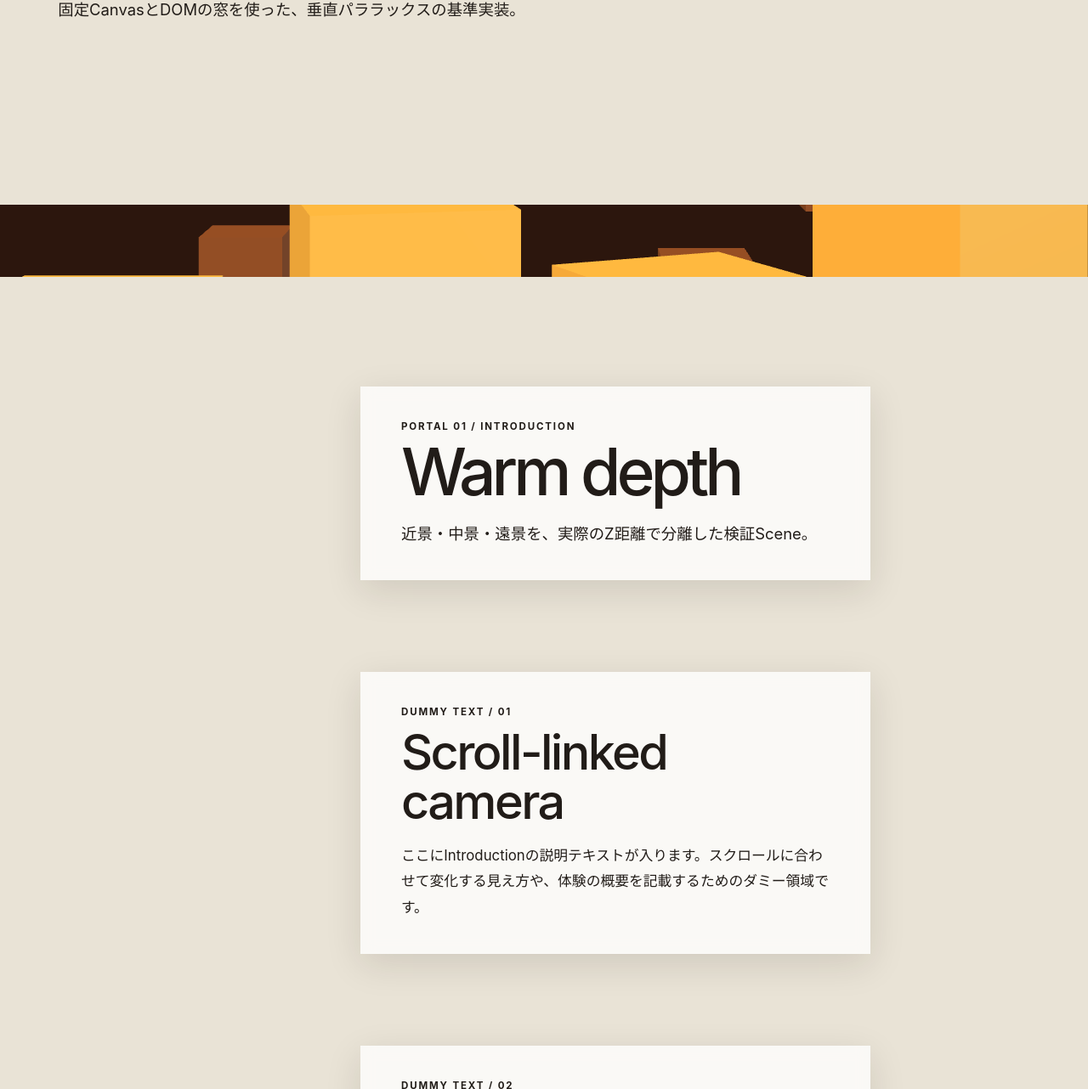
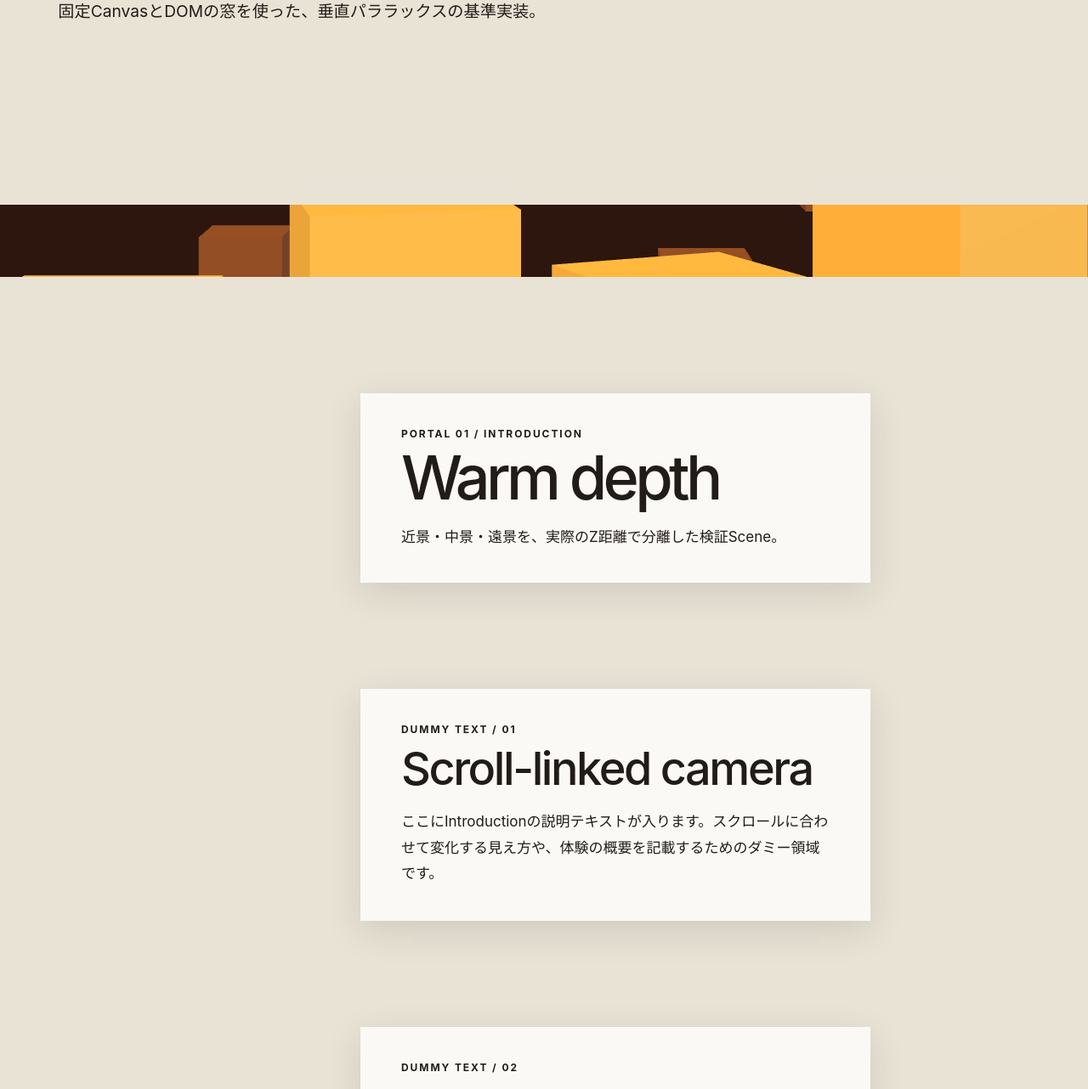
Before and after one commit to novogrammer/parallax-portal-study, a website built with Vite: page index.html in a window 1280 px wide. Shown: the part 474-1756 px from the top of the page at 85% size. Built offline with nearby package versions, Linux system fonts and the light colour scheme; animation ran at ten frames a second.

Commit message:
幅合わせコンテンツをvwベースで計算する

```diff
--- a/src/style.scss
+++ b/src/style.scss
@@ -79,32 +79,53 @@ main {
 
 .p-bookend-copy,
 .p-portal-copy {
-  width: min(100%, 760px);
+  width: 100%;
 }
 
 .p-bookend-copy h1,
-.p-bookend-copy h2,
-.p-portal-copy h2 {
-  margin-top: 12px;
-  font-size: clamp(3rem, 9vw, 8.5rem);
+.p-bookend-copy h2 {
+  margin-top: 12px * $px-to-vw-sp;
+  font-size: 48px * $px-to-vw-sp;
   font-weight: 500;
   line-height: 0.9;
   letter-spacing: -0.065em;
+
+  @include mq-pc() {
+    margin-top: 12px * $px-to-vw-pc;
+    font-size: 108px * $px-to-vw-pc;
+  }
 }
 
-.p-bookend-copy > p:last-child,
-.p-portal-copy > p:last-child {
-  max-width: 42rem;
-  margin-top: 24px;
-  font-size: clamp(0.9rem, 1.5vw, 1.15rem);
+.p-bookend-copy {
+  max-width: 350px * $px-to-vw-sp;
+
+  @include mq-pc() {
+    max-width: 760px * $px-to-vw-pc;
+  }
+}
+
+.p-bookend-copy > p:last-child {
+  max-width: 327px * $px-to-vw-sp;
+  margin-top: 24px * $px-to-vw-sp;
+  font-size: 14px * $px-to-vw-sp;
   line-height: 1.6;
+
+  @include mq-pc() {
+    max-width: 672px * $px-to-vw-pc;
+    margin-top: 24px * $px-to-vw-pc;
+    font-size: 18px * $px-to-vw-pc;
+  }
 }
 
 .p-eyebrow {
-  font-size: 0.72rem;
+  font-size: 11px * $px-to-vw-sp;
   font-weight: 700;
   letter-spacing: 0.16em;
   text-transform: uppercase;
+
+  @include mq-pc() {
+    font-size: 12px * $px-to-vw-pc;
+  }
 }
 
 .p-home-introduction,
@@ -151,27 +172,45 @@ main {
   padding: 28px * $px-to-vw-sp 24px * $px-to-vw-sp;
   color: #211c18;
   background: rgba(255, 255, 255, 0.78);
-  box-shadow: 0 12px 40px rgba(30, 22, 17, 0.12);
-  backdrop-filter: blur(8px);
+  box-shadow: 0 12px * $px-to-vw-sp 40px * $px-to-vw-sp rgba(30, 22, 17, 0.12);
+  backdrop-filter: blur(8px * $px-to-vw-sp);
 
   @include mq-pc() {
     width: 600px;
     padding: 40px 48px;
+    box-shadow: 0 12px 40px rgba(30, 22, 17, 0.12);
+    backdrop-filter: blur(8px);
+  }
+}
+
+.p-home-introduction .p-eyebrow {
+  @include mq-pc() {
+    font-size: 12px;
   }
 }
 
 .p-home-introduction__text h3 {
-  margin-top: 12px;
-  font-size: clamp(2rem, 4.5vw, 4rem);
+  margin-top: 12px * $px-to-vw-sp;
+  font-size: 32px * $px-to-vw-sp;
   font-weight: 500;
   line-height: 1;
   letter-spacing: -0.045em;
+
+  @include mq-pc() {
+    margin-top: 12px;
+    font-size: 54px;
+  }
 }
 
 .p-home-introduction__text > p:last-child {
-  margin-top: 20px;
-  font-size: clamp(0.9rem, 1.4vw, 1.05rem);
+  margin-top: 20px * $px-to-vw-sp;
+  font-size: 14px * $px-to-vw-sp;
   line-height: 1.8;
+
+  @include mq-pc() {
+    margin-top: 20px;
+    font-size: 17px;
+  }
 }
 
 .p-home-showcase {
@@ -193,7 +232,15 @@ main {
   pointer-events: none;
 
   @include mq-pc() {
-    padding: 64px;
+    padding: 64px * $px-to-vw-pc;
+  }
+}
+
+.p-home-showcase .p-portal-copy {
+  max-width: 350px * $px-to-vw-sp;
+
+  @include mq-pc() {
+    max-width: 760px * $px-to-vw-pc;
   }
 }
 
@@ -209,21 +256,53 @@ main {
 }
 
 .p-portal-copy h2 {
-  font-size: clamp(3.4rem, 8vw, 8rem);
-  text-shadow: 0 2px 20px rgba(0, 0, 0, 0.34);
+  margin-top: 12px * $px-to-vw-sp;
+  font-size: 54px * $px-to-vw-sp;
+  font-weight: 500;
+  line-height: 0.9;
+  letter-spacing: -0.065em;
+  text-shadow: 0 2px * $px-to-vw-sp 20px * $px-to-vw-sp rgba(0, 0, 0, 0.34);
+
+  @include mq-pc() {
+    margin-top: 12px * $px-to-vw-pc;
+    font-size: 96px * $px-to-vw-pc;
+    text-shadow: 0 2px * $px-to-vw-pc 20px * $px-to-vw-pc rgba(0, 0, 0, 0.34);
+  }
 }
 
 .p-home-introduction .p-portal-copy h2 {
-  font-size: clamp(3rem, 6vw, 5.5rem);
+  font-size: 48px * $px-to-vw-sp;
   text-shadow: none;
+
+  @include mq-pc() {
+    margin-top: 12px;
+    font-size: 72px;
+  }
 }
 
 .p-home-introduction .p-portal-copy > p:last-child {
   text-shadow: none;
+
+  @include mq-pc() {
+    max-width: none;
+    margin-top: 24px;
+    font-size: 17px;
+  }
 }
 
 .p-portal-copy > p:last-child {
-  text-shadow: 0 1px 10px rgba(0, 0, 0, 0.55);
+  max-width: 327px * $px-to-vw-sp;
+  margin-top: 24px * $px-to-vw-sp;
+  font-size: 14px * $px-to-vw-sp;
+  line-height: 1.6;
+  text-shadow: 0 1px * $px-to-vw-sp 10px * $px-to-vw-sp rgba(0, 0, 0, 0.55);
+
+  @include mq-pc() {
+    max-width: 672px * $px-to-vw-pc;
+    margin-top: 24px * $px-to-vw-pc;
+    font-size: 18px * $px-to-vw-pc;
+    text-shadow: 0 1px * $px-to-vw-pc 10px * $px-to-vw-pc rgba(0, 0, 0, 0.55);
+  }
 }
 
 .p-portal-copy--right > p:last-child {
```
